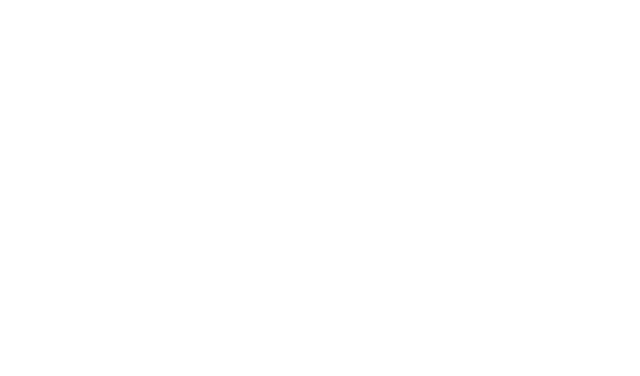
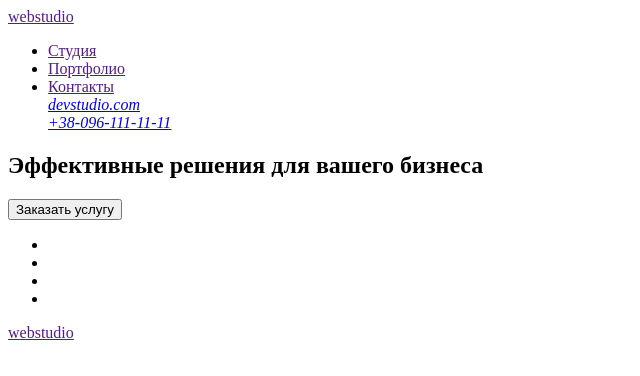
Before and after one commit to OlesyaKuzhel/goit-markup-hw-01, a plain HTML site: page index.html in a window 1280 px wide. Shown: the whole page, without its empty margins (0-640 px from the left). Drawn offline with Linux system fonts and the light colour scheme.

Commit message:
business

```diff
--- a/index.html
+++ b/index.html
@@ -1,12 +1,43 @@
 <!DOCTYPE html>
-<html lang="en">
-<head>
-    <meta charset="UTF-8">
-    <meta http-equiv="X-UA-Compatible" content="IE=edge">
-    <meta name="viewport" content="width=device-width, initial-scale=1.0">
-    <title>Document</title>
-</head>
-<body>
+<html lang="ru">
+  <head>
+    <meta charset="UTF-8" />
+    <meta http-equiv="X-UA-Compatible" content="IE=edge" />
+    <meta name="viewport" content="width=device-width, initial-scale=1.0" />
+    <title>Веб Студия</title>
+  </head>
+  <body>
+    <header>
+      <a href="">webstudio</a>
+      <nav>
+        <ul>
+          <li><a href="">Студия</a></li>
+          <li><a href="">Портфолио</li>
+          <li><a href="">Контакты</li>
+          <address>
+              <a href="mailto:info@devstudio.com">devstudio.com</a> <br>
+              <a href="tel:+380961111111">+38-096-111-11-11</a>
+          </address>
+        </ul>
+    </nav>
+    </header>
+    <main>
+      <section>
+        <h1>Эффективные решения для вашего бизнеса</h1>
+        <button>Заказать услугу</button>
+      </section>
+      <section>
+          <ul>
+              <li>
 
-</body>
+              </li>
+              <li></li>
+              <li></li>
+              <li></li>
+          </ul>
+      </section>
+    <footer>
+      <a href="">webstudio</a>
+    </footer>
+  </body>
 </html>
```
